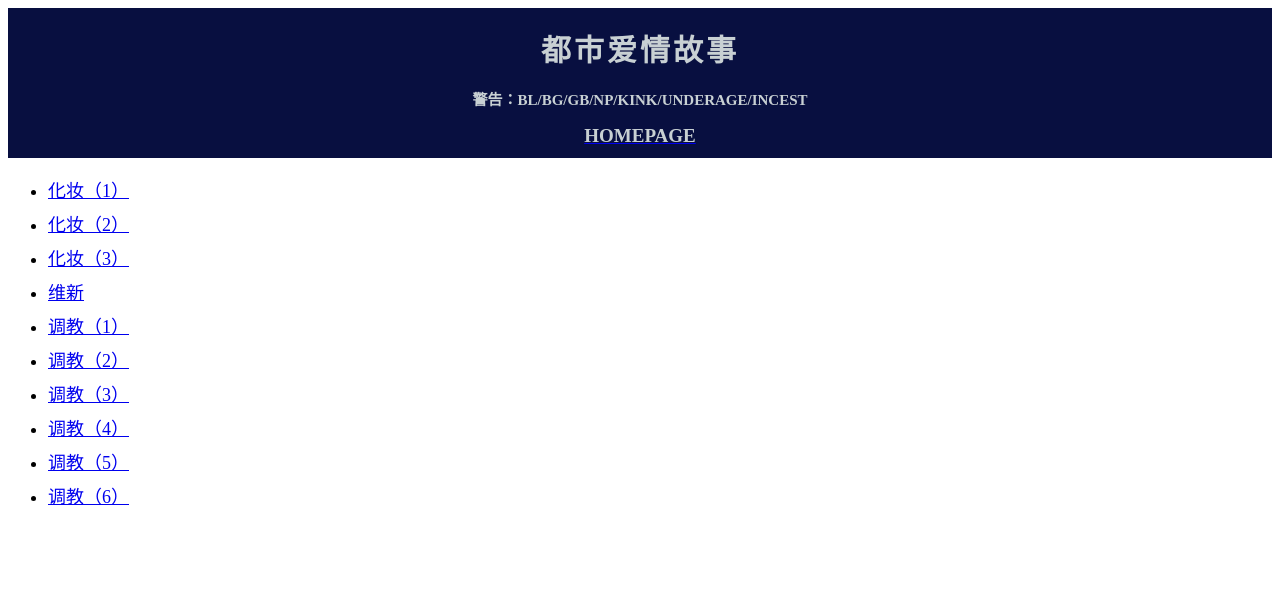
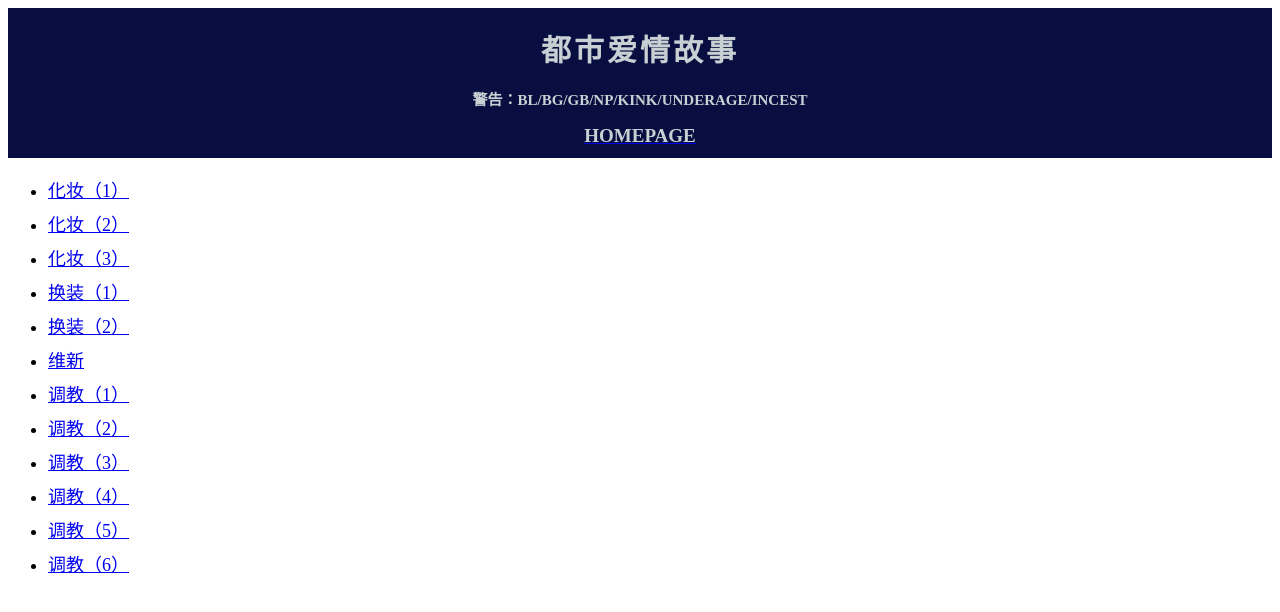
Before and after one commit to materia-prima/xianpa, a plain HTML site: page index.html in a window 1280 px wide. Drawn offline with Linux system fonts and the light colour scheme.

Commit message:
Update index.html

```diff
--- a/index.html
+++ b/index.html
@@ -81,6 +81,8 @@ HOMEPAGE
  <li> <a href="https://materia-prima.github.io/xianpa/01.html">化妆（1）</a> </li>
  <li> <a href="https://materia-prima.github.io/xianpa/02.html">化妆（2）</a> </li>
  <li> <a href="https://materia-prima.github.io/xianpa/03.html">化妆（3）</a> </li>
+ <li> <a href="https://materia-prima.github.io/xianpa/03a.html">换装（1）</a> </li>
+ <li> <a href="https://materia-prima.github.io/xianpa/03b.html">换装（2）</a> </li>
  <li> <a href="https://materia-prima.github.io/xianpa/04.html">维新</a> </li>
  <li> <a href="https://materia-prima.github.io/xianpa/05.html">调教（1）</a> </li>
  <li> <a href="https://materia-prima.github.io/xianpa/06.html">调教（2）</a> </li>
```
